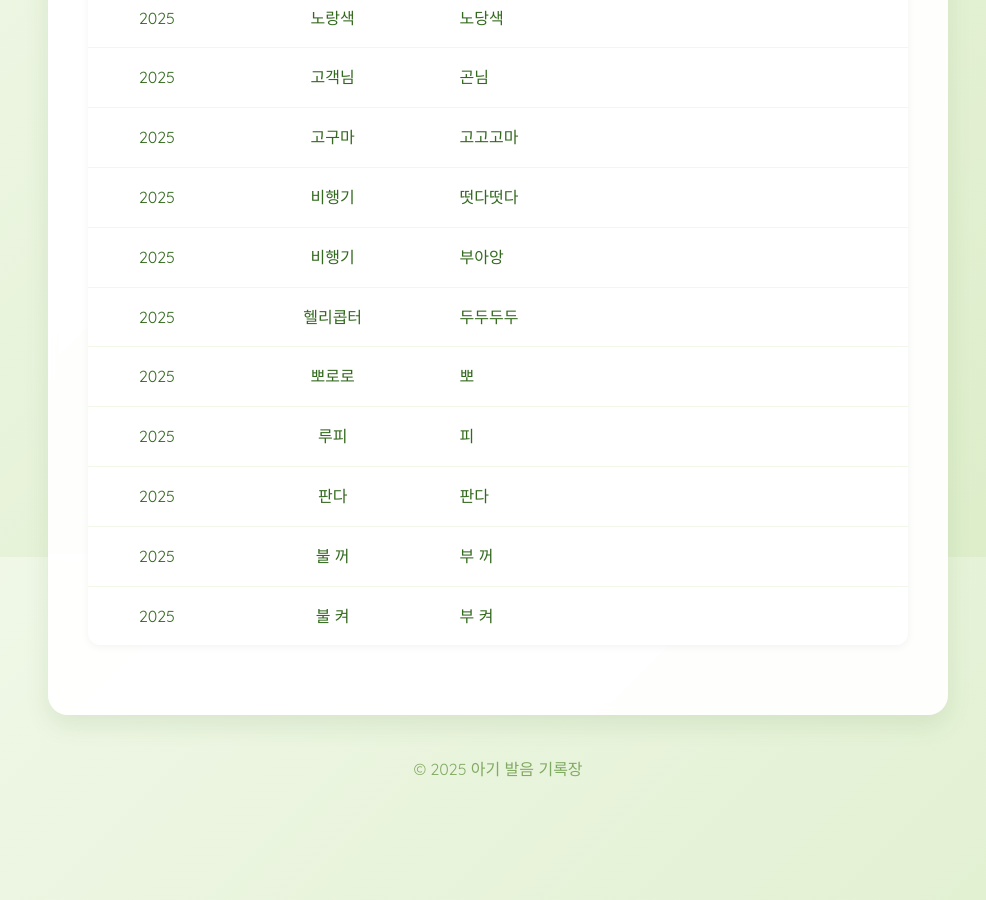
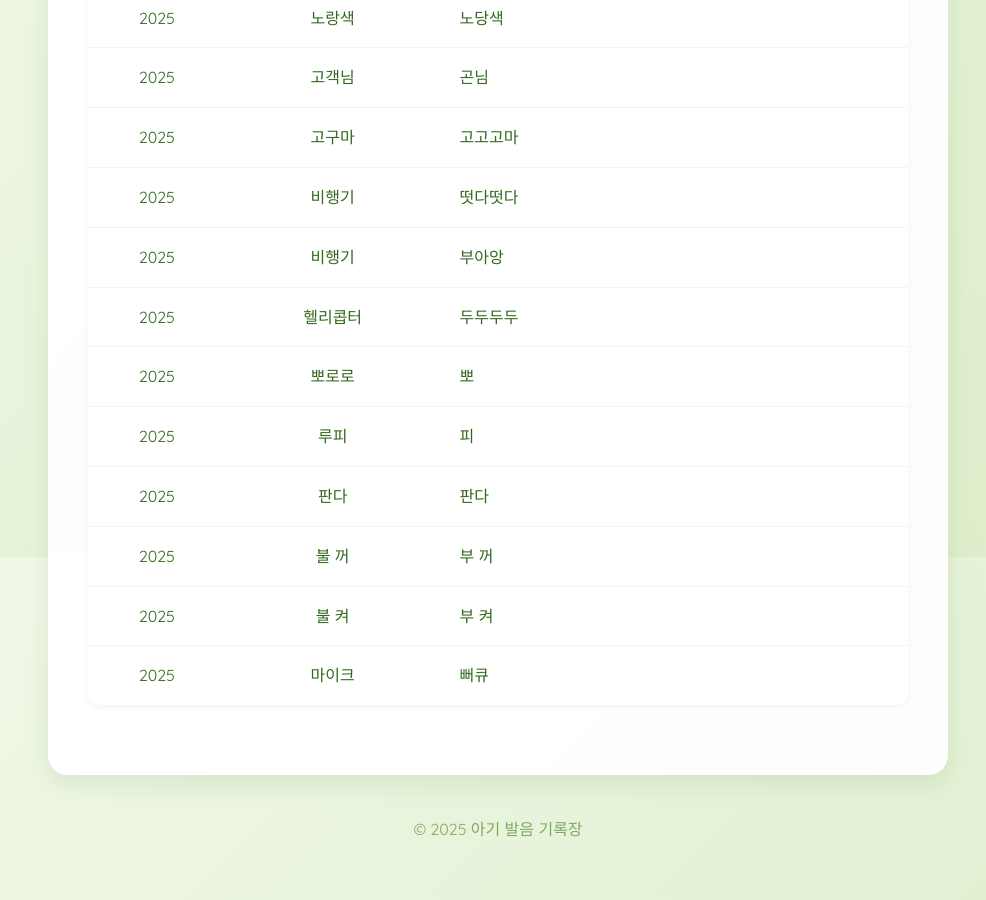
Before and after one commit to JunSungKang/baby-speech-diary, a Jekyll site: the page built from index.md, in a window 1280 px wide and 900 px high, scrolled down 1243 px. Shown: the whole window, without its empty margins (142-1128 px from the left). Built offline with Jekyll 4.4.1, drawn with Linux system fonts in a browser that asks for light colours; our own code applies the rules of GitHub Pages for plain Markdown files; before the commit the page ends 2083 px from its top, so only the background shows below that.

Commit message:
Add entry for '마이크' with translation '뻐큐'

```diff
--- a/index.md
+++ b/index.md
@@ -31,3 +31,4 @@ layout: default
 | 2025 | 판다 | 판다 |  |
 | 2025 | 불 꺼 | 부 꺼 |  |
 | 2025 | 불 켜 | 부 켜 |  |
+| 2025 | 마이크 | 뻐큐 |  |
```
